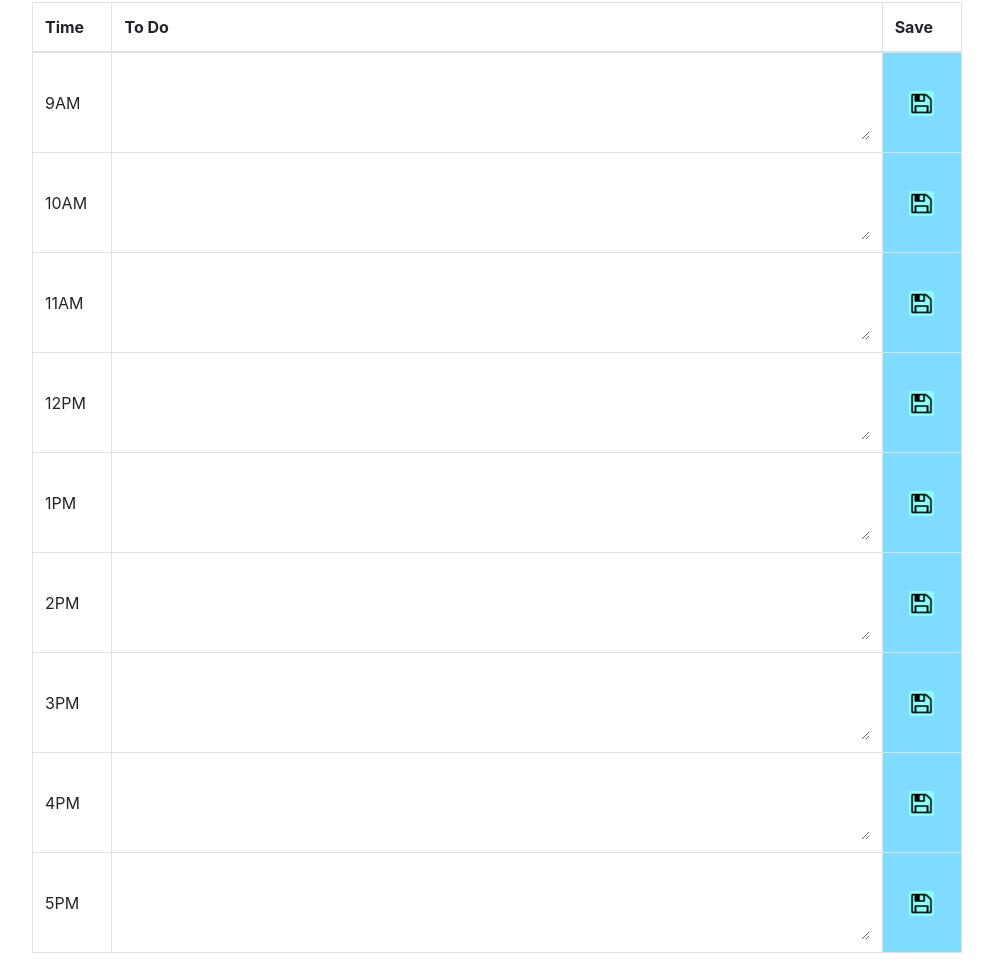
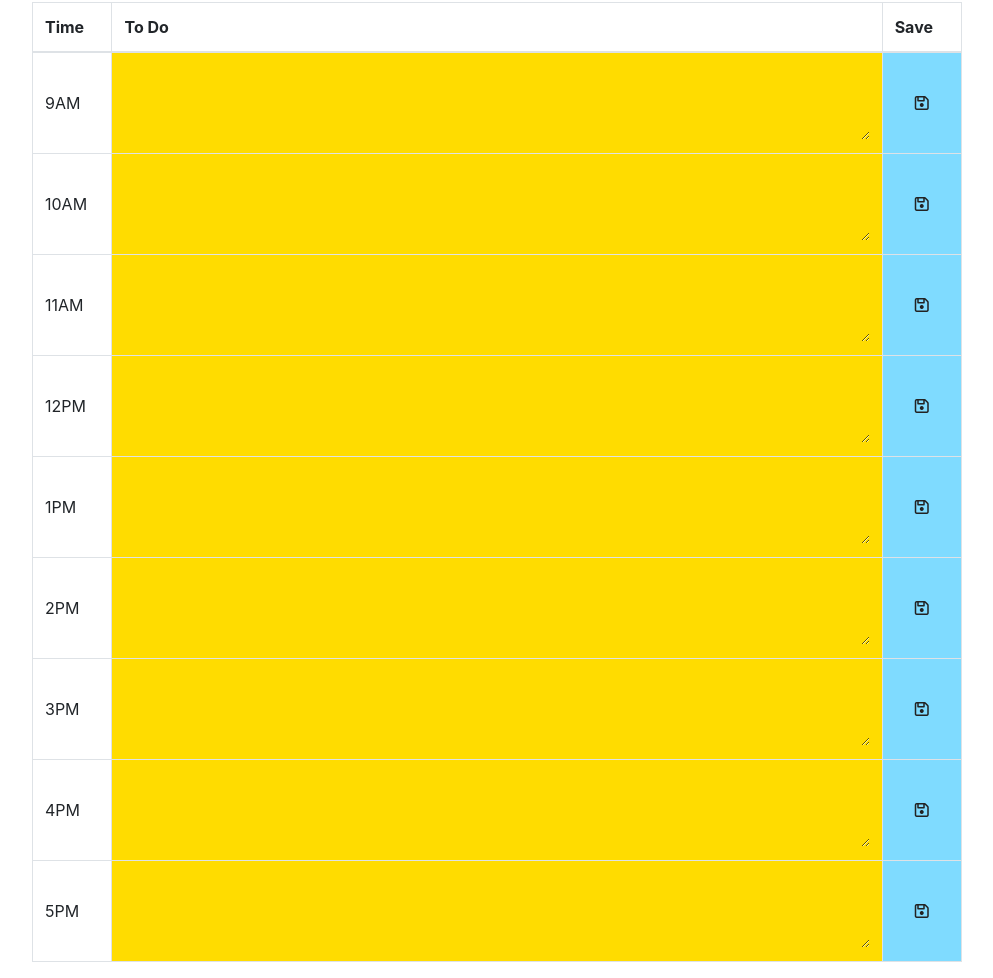
Before and after one commit to leonghh/Bootcamp-Week-5-HW-Day-Planner, a plain HTML site: page index.html in a window 1280 px wide. Shown: the part 338-1316 px from the top of the page, without its empty margins (143-1136 px from the left). Drawn offline with nearby package versions, Linux system fonts and the light colour scheme.

Commit message:
script finalised

```diff
--- a/assets/css/style.css
+++ b/assets/css/style.css
@@ -42,8 +42,6 @@ img {
     border-radius: 3px;
 }
 
-
-
 .tableColorBefore {
     background-color: #FF851B;
 }
@@ -55,3 +53,14 @@ img {
 .tableColorAfter {
     background-color: #FFDC00;
 }
+
+.button {
+    padding: 0px !important;
+}
+
+button {
+    background: none;
+    border: none;
+    height: 100px;
+    width: 100%;
+}
--- a/assets/js/script.js
+++ b/assets/js/script.js
@@ -1,9 +1,6 @@
-
-
-
 $("#currentDateTime").text(moment().format('dddd, DD MMMM YYYY, h:mm a'))
 
-console.log(moment().format('hA'))
+// color of table that is same time as current time will be green
 
 var currentTime = (moment().format('hA'))
 
@@ -17,29 +14,74 @@ console.log(searchTime);
 
 for (var i = 0; i < findTime.length; i++) {
   if (findTime[i].textContent == searchTime) {
-    found = findTime[i];
+    var found = findTime[i];
+    var currrentTimeCell = found.parentElement;
+    currrentTimeCell.className = "active";
+    changeCurrent();
+    changePast();
+    changeAfter();
     break;
   }
 }
 
-console.log(found);
 
-var changeColorTd = found.nextSibling.nextSibling;
-var changeColorTextArea =  found.nextSibling.nextSibling.children[0]
+if (found == null) {
+  $(".colorChange").addClass("tableColorAfter");
+  $(".colorChange").children().addClass("tableColorAfter");
+}
 
 
-changeColorTd.className += " tableColorNow";
-changeColorTextArea.className += " tableColorNow";
-// if ("2am" == currentTime) {
-//     $("textarea").addClass("tableColorNow")
-//     $(".textBox").addClass("tableColorNow")
-// }
-
-// color of table that is same time as current time will be green
-
+function changeCurrent() {
+  $(".active").children(".colorChange").addClass("tableColorNow");
+  $(".active").children(".colorChange").children().addClass("tableColorNow");
+}
 
 // color of table before current time is orange
+function changePast() {
+  $(".active").prevAll().children(".colorChange").addClass("tableColorBefore");
+  $(".active").prevAll().children(".colorChange").children().addClass("tableColorBefore");
+}
 
 // color of table after current time is yelllow
+function changeAfter() {
+  $(".active").nextAll().children(".colorChange").addClass("tableColorAfter");
+  $(".active").nextAll().children(".colorChange").children().addClass("tableColorAfter");
+}
 
 // saves content of table into local storage when save button is clicked
+renderContent();
+
+$("button").click(function() {
+  event.preventDefault();
+  console.log($(this))
+  var textCell = $(this).parent().prev().children();
+  console.log(textCell)
+  var userInput = textCell.val();
+  var index = $("button").index(this)
+  console.log(userInput)
+  localStorage.setItem("userInput" + index, userInput);
+  renderContent();
+});
+
+function renderContent() {
+  var textContent0 = localStorage.getItem("userInput0")
+  var textContent1 = localStorage.getItem("userInput1")
+  var textContent2 = localStorage.getItem("userInput2")
+  var textContent3 = localStorage.getItem("userInput3")
+  var textContent4 = localStorage.getItem("userInput4")
+  var textContent5 = localStorage.getItem("userInput5")
+  var textContent6 = localStorage.getItem("userInput6")
+  var textContent7 = localStorage.getItem("userInput7")
+  var textContent8 = localStorage.getItem("userInput8")
+  var textContent9 = localStorage.getItem("userInput9")
+
+  $(".textbox0").text(textContent0)
+  $(".textbox1").text(textContent1)
+  $(".textbox2").text(textContent2)
+  $(".textbox3").text(textContent3)
+  $(".textbox4").text(textContent4)
+  $(".textbox5").text(textContent5)
+  $(".textbox6").text(textContent6)
+  $(".textbox7").text(textContent7)
+  $(".textbox8").text(textContent8)
+}
--- a/index.html
+++ b/index.html
@@ -10,7 +10,8 @@
     integrity="sha384-ggOyR0iXCbMQv3Xipma34MD+dH/1fQ784/j6cY/iJTQUOhcWr7x9JvoRxT2MZw1T" crossorigin="anonymous">
   <link rel="stylesheet" href="assets/css/style.css">
   <script src="https://cdnjs.cloudflare.com/ajax/libs/jquery/3.2.1/jquery.min.js"></script>
-  <script defer src="https://unpkg.com/moment"></script>
+  <script src="https://kit.fontawesome.com/587cb420b5.js" crossorigin="anonymous"></script>
+  <script src="https://unpkg.com/moment"></script>
   <script defer src="./assets/js/script.js"></script>
   <title>Day Planner</title>
 </head>
@@ -39,49 +40,85 @@
         </thead>
         <tbody>
           <tr>
-            <th scope="row" id="9AM" class="time align-middle">9AM</th>
-            <td class="textBox"><textarea name="" id="" cols="30" rows="10"></textarea></td>
-            <td class="save align-middle text-center"><img src="./assets/img/save.png" alt=""></td>
+            <th scope="row" class="time align-middle">9AM</th>
+            <td class="colorChange">
+              <textarea class="textbox0" cols="30" rows="10"></textarea>
+            </td>
+            <td class="save button align-middle text-center">
+                <button><i class="far fa-save"></i></button>
+            </td>
           </tr>
           <tr>
             <th scope="row" class="time align-middle">10AM</th>
-            <td class="textBox"><textarea name="" id="" cols="30" rows="10"></textarea></td>
-            <td class="save align-middle text-center"><img src="./assets/img/save.png" alt=""></td>
+            <td class="colorChange">
+              <textarea class="textbox1" cols="30" rows="10"></textarea>
+            </td>
+            <td class="save button align-middle text-center">
+                <button><i class="far fa-save"></i></button>
+            </td>
           </tr>
           <tr>
             <th scope="row" class="time align-middle">11AM</th>
-            <td class="textBox"><textarea name="" id="" cols="30" rows="10"></textarea></td>
-            <td class="save align-middle text-center"><img src="./assets/img/save.png" alt=""></td>
+            <td class="colorChange">
+              <textarea class="textbox2" cols="30" rows="10"></textarea>
+            </td>
+            <td class="save button align-middle text-center">
+                <button><i class="far fa-save"></i></button>
+            </td>
           </tr>
           <tr>
             <th scope="row" class="time align-middle">12PM</th>
-            <td class="textBox"><textarea name="" id="" cols="30" rows="10"></textarea></td>
-            <td class="save align-middle text-center"><img src="./assets/img/save.png" alt=""></td>
+            <td class="colorChange">
+              <textarea class="textbox3" cols="30" rows="10"></textarea>
+            </td>
+            <td class="save button align-middle text-center">
+                <button><i class="far fa-save"></i></button>
+            </td>
           </tr>
           <tr>
             <th scope="row" class="time align-middle">1PM</th>
-            <td class="textBox"><textarea name="" id="" cols="30" rows="10"></textarea></td>
-            <td class="save align-middle text-center"><img src="./assets/img/save.png" alt=""></td>
+            <td class="colorChange">
+              <textarea class="textbox4" cols="30" rows="10"></textarea>
+            </td>
+            <td class="save button align-middle text-center">
+                <button><i class="far fa-save"></i></button>
+            </td>
           </tr>
           <tr>
             <th scope="row" class="time align-middle">2PM</th>
-            <td class="textBox"><textarea name="" id="" cols="30" rows="10"></textarea></td>
-            <td class="save align-middle text-center"><img src="./assets/img/save.png" alt=""></td>
+            <td class="colorChange">
+              <textarea class="textbox5" cols="30" rows="10"></textarea>
+            </td>
+            <td class="save button align-middle text-center">
+                <button><i class="far fa-save"></i></button>
+            </td>
           </tr>
           <tr>
             <th scope="row" class="time align-middle">3PM</th>
-            <td class="textBox"><textarea name="" id="" cols="30" rows="10"></textarea></td>
-            <td class="save align-middle text-center"><img src="./assets/img/save.png" alt=""></td>
+            <td class="colorChange">
+              <textarea class="textbox6" cols="30" rows="10"></textarea>
+            </td>
+            <td class="save button align-middle text-center">
+                <button><i class="far fa-save"></i></button>
+            </td>
           </tr>
           <tr>
             <th scope="row" class="time align-middle">4PM</th>
-            <td class="textBox"><textarea name="" id="" cols="30" rows="10"></textarea></td>
-            <td class="save align-middle text-center"><img src="./assets/img/save.png" alt=""></td>
+            <td class="colorChange">
+              <textarea class="textbox7" cols="30" rows="10"></textarea>
+            </td>
+            <td class="save button align-middle text-center">
+                <button><i class="far fa-save"></i></button>
+            </td>
           </tr>
           <tr>
             <th scope="row" class="time align-middle">5PM</th>
-            <td class="textBox"><textarea name="" id="" cols="30" rows="10"></textarea></td>
-            <td class="save align-middle text-center"><img src="./assets/img/save.png" alt=""></td>
+            <td class="colorChange">
+              <textarea class="textbox8" cols="30" rows="10"></textarea>
+            </td>
+            <td class="save button align-middle text-center">
+                <button><i class="far fa-save"></i></button>
+            </td>
           </tr>
 
         </tbody>
```
